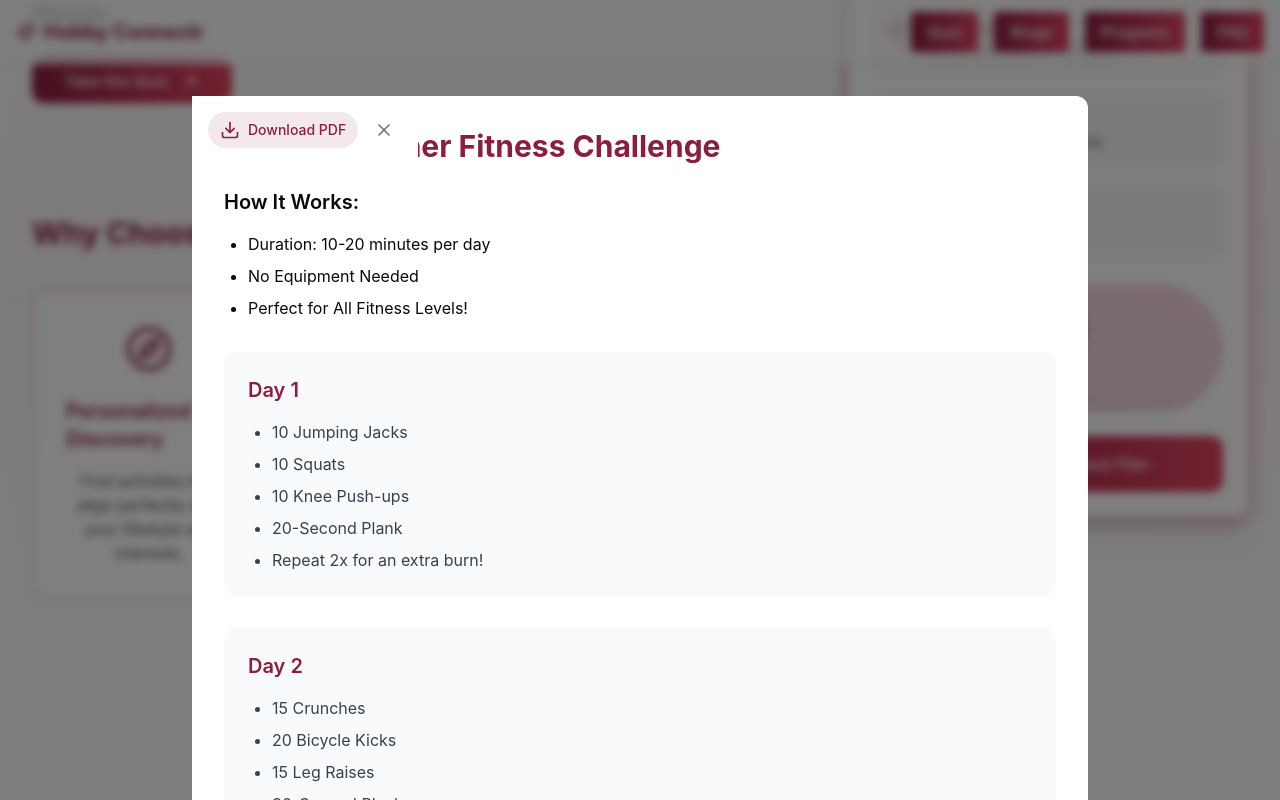
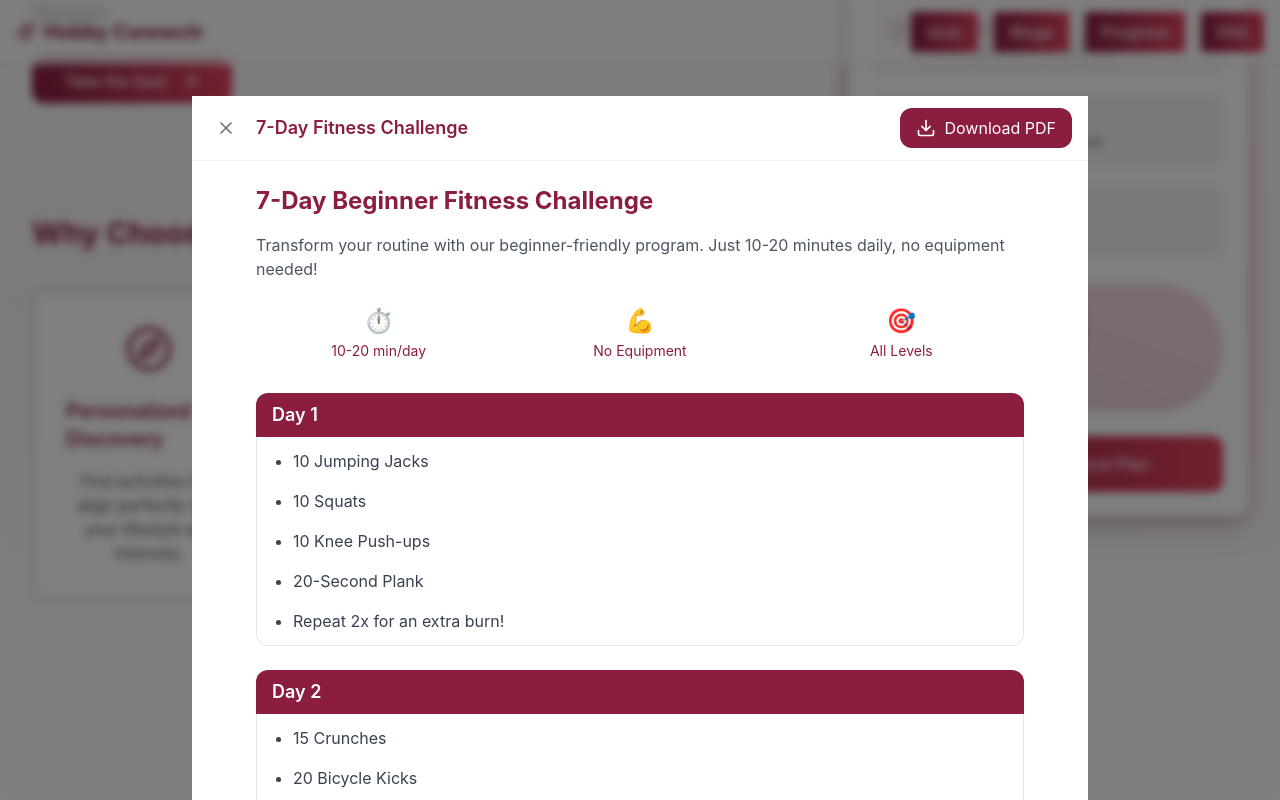
Before and after one commit to courseraisha/hobby-recommendation, a Next.js app: page / in a window 1280 px wide. Both pictures are taken after a click on the button "Get Free Workout Plan". Shown: the part 334-1134 px from the top of the page. Built offline with nearby package versions, Linux system fonts and the light colour scheme.

Commit message:
pdf viewer

```diff
--- a/src/components/ui/pdf-viewer.jsx
+++ b/src/components/ui/pdf-viewer.jsx
@@ -1,5 +1,5 @@
 "use client"
-import { X, Download } from "lucide-react"
+import { X, Download, Share2 } from "lucide-react"
 import jsPDF from 'jspdf'
 
 export function PDFViewer({ isOpen, onClose }) {
@@ -134,67 +134,69 @@ export function PDFViewer({ isOpen, onClose }) {
     <div className="fixed inset-0 bg-black/50 backdrop-blur-sm flex items-start justify-center p-0 sm:p-4 z-[60]">
       <div className="bg-white w-full sm:rounded-xl sm:max-w-4xl h-screen sm:h-[90vh] relative animate-scale-in sm:mt-20">
         {/* Header Bar */}
-        <div className="sticky top-0 bg-white border-b border-gray-100 p-4 flex items-center justify-between sm:absolute sm:border-0">
-          <h3 className="text-lg font-semibold text-[#8B1E3F] sm:hidden">
-            7-Day Fitness Challenge
-          </h3>
-          <div className="flex gap-2">
-            <button
-              onClick={handleDownload}
-              className="inline-flex items-center gap-2 px-3 py-1.5 bg-[#8B1E3F]/10 rounded-full text-[#8B1E3F] hover:bg-[#8B1E3F]/20 transition-colors"
-            >
-              <Download className="h-4 w-4 sm:h-5 sm:w-5" />
-              <span className="text-sm font-medium hidden sm:inline">Download PDF</span>
-            </button>
+        <div className="sticky top-0 bg-white border-b border-gray-100 px-4 py-3 flex items-center justify-between">
+          <div className="flex items-center gap-3">
             <button
               onClick={onClose}
-              className="p-1.5 sm:p-2 hover:bg-gray-100 rounded-full transition-colors"
+              className="p-2 hover:bg-gray-100 rounded-lg transition-colors"
             >
               <X className="h-5 w-5 text-gray-500" />
             </button>
+            <h3 className="text-lg font-semibold text-[#8B1E3F]">
+              7-Day Fitness Challenge
+            </h3>
           </div>
+
+          <button
+            onClick={handleDownload}
+            className="inline-flex items-center gap-2 px-4 py-2 bg-[#8B1E3F] text-white rounded-lg hover:bg-[#8B1E3F]/90 transition-colors"
+          >
+            <Download className="h-5 w-5" />
+            Download PDF
+          </button>
         </div>
 
-        <div id="pdf-content" className="p-4 sm:p-8 h-[calc(100vh-4rem)] sm:h-full overflow-y-auto">
-          <h2 className="text-2xl sm:text-3xl font-bold text-[#8B1E3F] mb-6 hidden sm:block">
-            7-Day Beginner Fitness Challenge
-          </h2>
+        {/* Content Area */}
+        <div className="p-4 sm:p-6 h-[calc(100vh-4rem)] overflow-y-auto">
+          <div className="max-w-3xl mx-auto">
+            {/* Title */}
+            <h2 className="text-2xl font-bold text-[#8B1E3F] mb-4">
+              7-Day Beginner Fitness Challenge
+            </h2>
 
-          <div className="space-y-4 sm:space-y-8">
-            {/* Introduction */}
-            <section>
-              <h3 className="text-lg sm:text-xl font-semibold mb-3 sm:mb-4">How It Works:</h3>
-              <ul className="list-disc pl-4 sm:pl-6 space-y-1.5 sm:space-y-2 text-sm sm:text-base">
-                <li>Duration: 10-20 minutes per day</li>
-                <li>No Equipment Needed</li>
-                <li>Perfect for All Fitness Levels!</li>
-              </ul>
-            </section>
+            <p className="text-gray-600 mb-6">
+              Transform your routine with our beginner-friendly program. Just 10-20 minutes daily, no equipment needed!
+            </p>
+
+            {/* Features */}
+            <div className="grid grid-cols-3 gap-4 mb-8">
+              <div className="text-center">
+                <div className="text-2xl mb-1">⏱️</div>
+                <div className="text-sm text-[#8B1E3F]">10-20 min/day</div>
+              </div>
+              <div className="text-center">
+                <div className="text-2xl mb-1">💪</div>
+                <div className="text-sm text-[#8B1E3F]">No Equipment</div>
+              </div>
+              <div className="text-center">
+                <div className="text-2xl mb-1">🎯</div>
+                <div className="text-sm text-[#8B1E3F]">All Levels</div>
+              </div>
+            </div>
 
             {/* Daily Workouts */}
             {[1, 2, 3, 4, 5, 6, 7].map((day) => (
-              <section key={day} className="p-4 sm:p-6 bg-gray-50 rounded-lg sm:rounded-xl">
-                <h3 className="text-lg sm:text-xl font-semibold text-[#8B1E3F] mb-3 sm:mb-4">
-                  Day {day}
-                </h3>
-                <div className="space-y-3 sm:space-y-4 text-sm sm:text-base">
-                  {getDayWorkout(day)}
+              <div key={day} className="mb-6">
+                <div className="bg-[#8B1E3F] text-white px-4 py-2 rounded-t-lg">
+                  <h3 className="text-lg font-semibold">Day {day}</h3>
                 </div>
-              </section>
+                <div className="bg-white px-4 py-3 rounded-b-lg border border-t-0 border-gray-200">
+                  <div className="space-y-2">
+                    {getDayWorkout(day)}
+                  </div>
+                </div>
+              </div>
             ))}
-
-            {/* Extra Motivation */}
-            <section className="p-4 sm:p-6 bg-[#8B1E3F]/5 rounded-lg sm:rounded-xl">
-              <h3 className="text-lg sm:text-xl font-semibold text-[#8B1E3F] mb-3 sm:mb-4">
-                Extra Motivation
-              </h3>
-              <ul className="list-disc pl-4 sm:pl-6 space-y-1.5 sm:space-y-2 text-sm sm:text-base">
-                <li>Take progress pictures on Day 1 & Day 7</li>
-                <li>Create a workout playlist to keep moving</li>
-                <li>Challenge a friend & do it together</li>
-                <li>Share your progress on Instagram @HobbyConnectr</li>
-              </ul>
-            </section>
           </div>
         </div>
       </div>
@@ -254,12 +256,10 @@ function getDayWorkout(day) {
   }
 
   return (
-    <ul className="list-disc pl-6 space-y-2">
+    <ul className="list-disc pl-5 text-gray-700 space-y-4">
       {workouts[day]?.map((exercise, index) => (
-        <li key={index} className="text-gray-700">{exercise}</li>
-      )) || (
-        <li className="text-gray-700">Rest and reflect on your progress!</li>
-      )}
+        <li key={index}>{exercise}</li>
+      ))}
     </ul>
   )
 }
```
